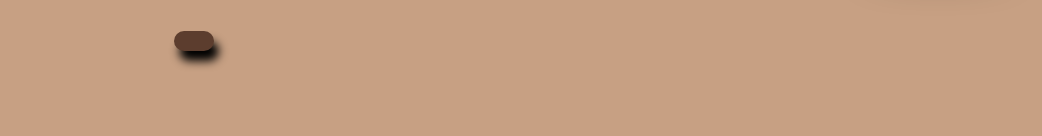
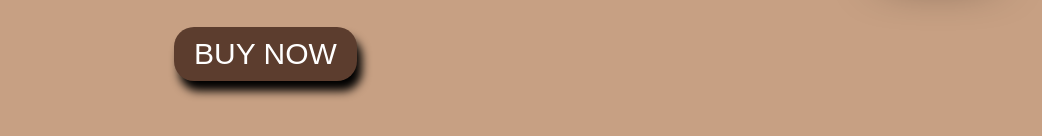
Before and after one commit to Kis3e/ITE18-Design, a plain HTML site: page index.html in a window 1280 px wide. Shown: the part 480-616 px from the top of the page, without its empty margins (186-1228 px from the left). Drawn offline with Linux system fonts and the light colour scheme.

Commit message:
get back BUY NOW

```diff
--- a/index.html
+++ b/index.html
@@ -29,7 +29,7 @@
             <div class="description">
                 <p>Crafting Moments, One Coffee at <br>a Time</p>
             </div>
-            <button type="button" class="button"></button>
+            <button type="button" class="button">BUY NOW</button>
         </div>
         <div class="right-content">
             <img src="Photos/coffee.jpg" alt="Coffee Image">
```
